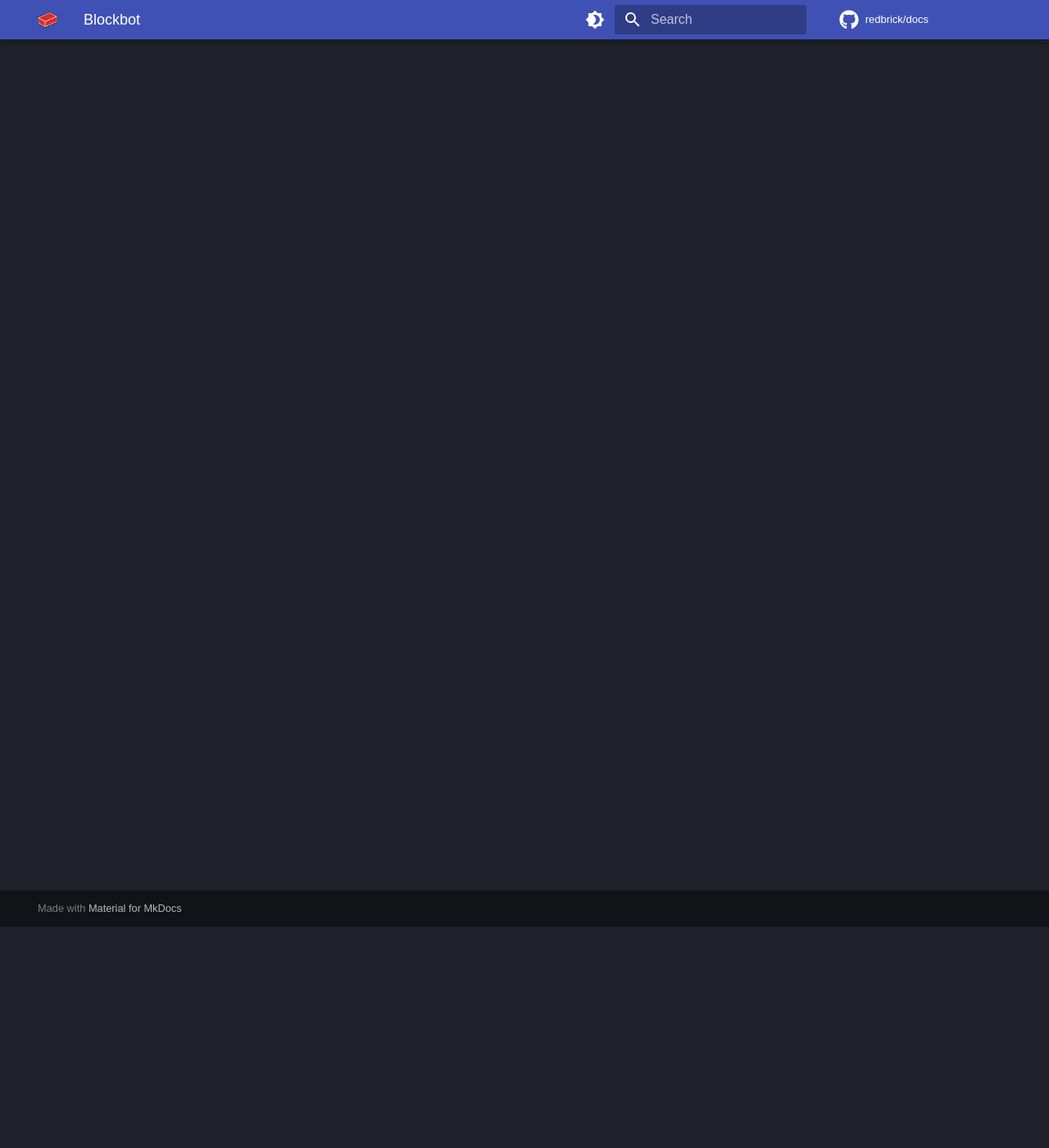
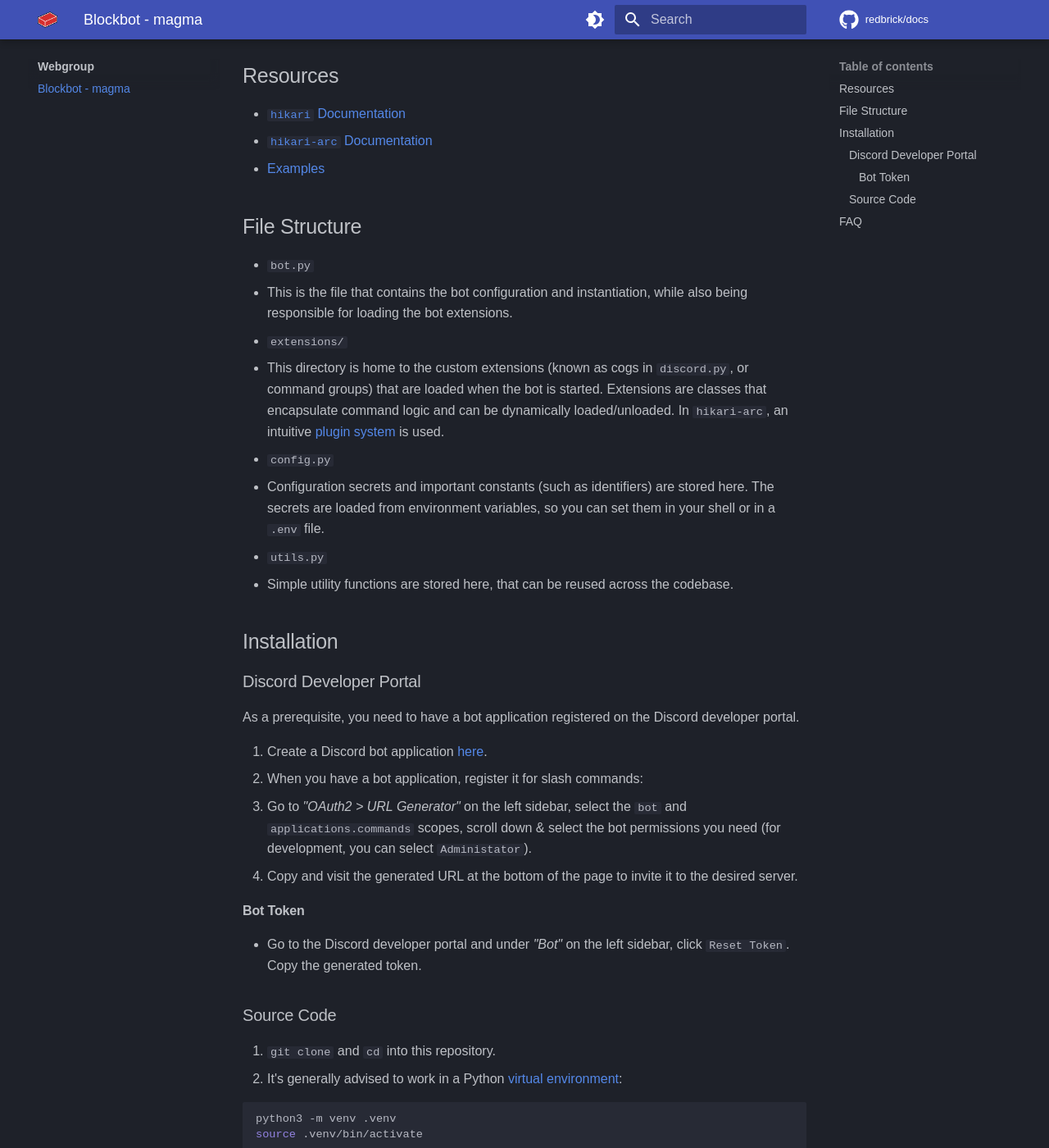
Before and after one commit to redbrick/docs, an MkDocs documentation site: the page built from docs/webgroup/blockbot.md, in a window 1280 px wide and 1400 px high, scrolled down 270 px. Shown: the whole window at 82% size. Built offline with MkDocs 1.6.1 and Material for MkDocs 9.7.7, drawn with Linux system fonts in a browser that asks for light colours; some web fonts are replaced; comment, search, counter and statistics services are not loaded; some of the changed text lies outside the part shown.

Commit message:
add blockbot docs

````diff
--- a/docs/webgroup/blockbot.md
+++ b/docs/webgroup/blockbot.md
@@ -1 +1,58 @@
-# Blockbot
+# Blockbot - `magma`
+
+Blockbot is a Discord bot, written in Python, that is maintained by the Redbrick Webgroup. This project uses [`hikari`](https://github.com/hikari-py/hikari/), an opinionated microframework, to interface with the Discord API. [`hikari-arc`](https://github.com/hypergonial/hikari-arc) is the command handler of choice.
+
+## Resources
+
+- [`hikari` Documentation](https://docs.hikari-py.dev/en/latest/)
+- [`hikari-arc` Documentation](https://arc.hypergonial.com/)
+- [Examples](https://github.com/hypergonial/hikari-arc/tree/main/examples/gateway)
+
+## File Structure
+
+- `bot.py`
+  - This is the file that contains the bot configuration and instantiation, while also being responsible for loading the bot extensions.
+- `extensions/`
+  - This directory is home to the custom extensions (known as cogs in `discord.py`, or command groups) that are loaded when the bot is started. Extensions are classes that encapsulate command logic and can be dynamically loaded/unloaded. In `hikari-arc`, an intuitive [plugin system](https://arc.hypergonial.com/guides/plugins_extensions/) is used.
+- `config.py`
+  - Configuration secrets and important constants (such as identifiers) are stored here. The secrets are loaded from environment variables, so you can set them in your shell or in a `.env` file.
+- `utils.py`
+  - Simple utility functions are stored here, that can be reused across the codebase.
+
+## Installation
+
+### Discord Developer Portal
+
+As a prerequisite, you need to have a bot application registered on the Discord developer portal.
+
+1. Create a Discord bot application [here](https://discord.com/developers/applications/).
+2. When you have a bot application, register it for slash commands:
+3. Go to *"OAuth2 > URL Generator"* on the left sidebar, select the `bot` and `applications.commands` scopes, scroll down & select the bot permissions you need (for development, you can select `Administator`).
+4. Copy and visit the generated URL at the bottom of the page to invite it to the desired server.
+
+#### Bot Token
+
+- Go to the Discord developer portal and under *"Bot"* on the left sidebar, click `Reset Token`. Copy the generated token.
+
+### Source Code
+
+1. `git clone` and `cd` into this repository.
+2. It's generally advised to work in a Python [virtual environment](https://docs.python.org/3/library/venv.html):
+
+```sh
+python3 -m venv .venv
+source .venv/bin/activate
+```
+
+3. Create a new file called `.env` inside the repo folder and paste your bot token into the file as such:
+
+```
+TOKEN=<Discord bot token here>
+```
+
+4. Run `pip install -r requirements.txt` to install the required packages.
+5. Once that's done, start the bot by running `python3 -m src`.
+
+## FAQ
+
+- If you get errors related to missing token environment variables, run `source .env`.
````
